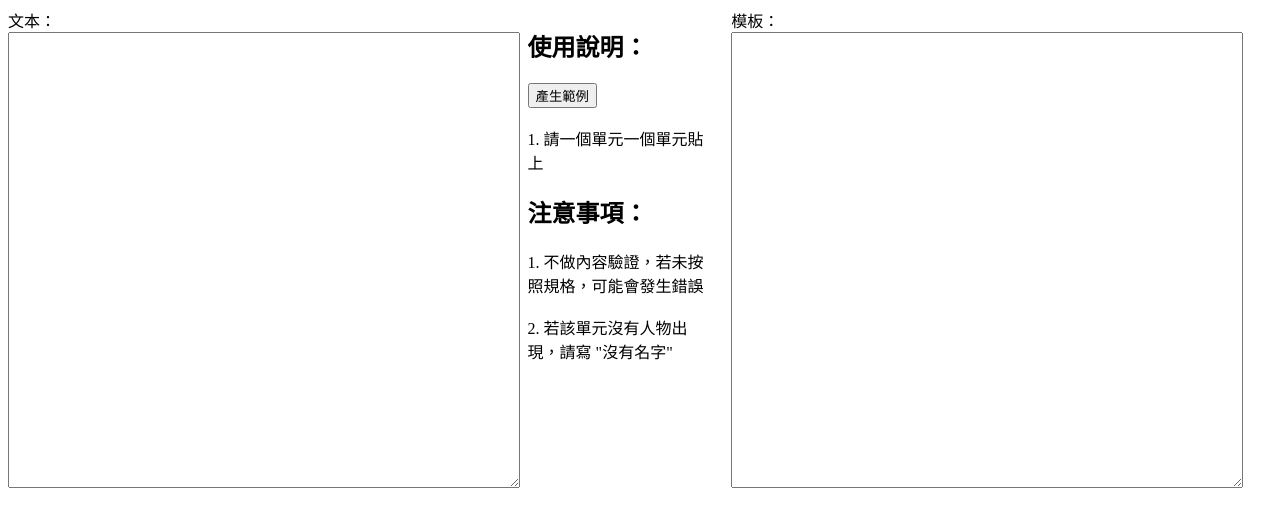
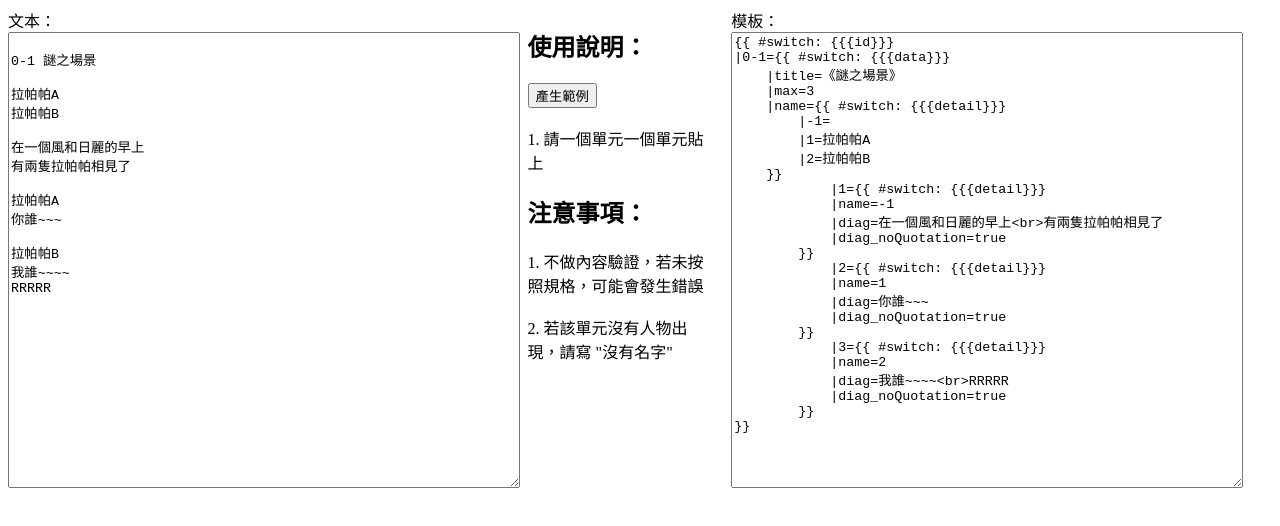
Before and after one commit to alantea/wiz-tw-tool, a plain HTML site: page story_doc_to_template/index.htm in a window 1280 px wide. Both pictures are taken after a click on the button "產生範例". Drawn offline with nearby package versions, Linux system fonts and the light colour scheme.

Commit message:
Add example and fix leader empty line

```diff
--- a/story_doc_to_template/index.htm
+++ b/story_doc_to_template/index.htm
@@ -31,7 +31,7 @@
             $("#origin").on("input", function(){
                 $("#translate").val("");
                 var data = this.value.split("\n");
-                var idx = 0;
+                var idx;
                 var row;
                 var res = "", content_res = "";
 
@@ -39,10 +39,16 @@
                 var name_num, name, count;
 
                 count = 0;
+                idx = 0;
                 name = [];
                 content_res = "";
                 // idx and title
-                row = data[0].trim().split(" ");
+                for(; idx < data.length; idx++) {
+                    if(data[idx].trim() !== "") {
+                        break;
+                    }
+                }
+                row = data[idx].trim().split(" ");
                 title_num = row[0];
                 title = row.slice(1).join(" ");
                 idx++;
@@ -120,6 +126,26 @@
 `;
                 $("#translate").val(res);
             });
+            $("#generate_example").on("click", function() {
+                $("#origin").val(
+`
+0-1 謎之場景
+
+拉帕帕A
+拉帕帕B
+
+在一個風和日麗的早上
+有兩隻拉帕帕相見了
+
+拉帕帕A
+你誰~~~
+
+拉帕帕B
+我誰~~~~
+RRRRR
+`
+                ).trigger("input");
+            });
         });
     </script>
 </head>
```
